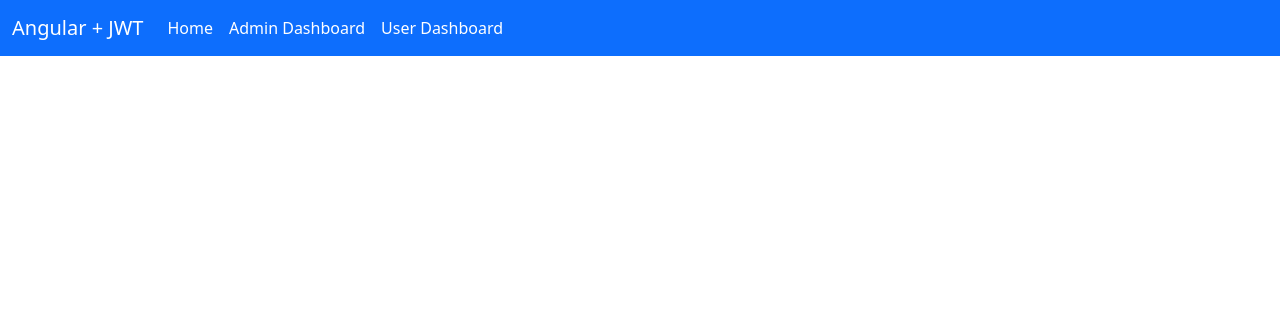
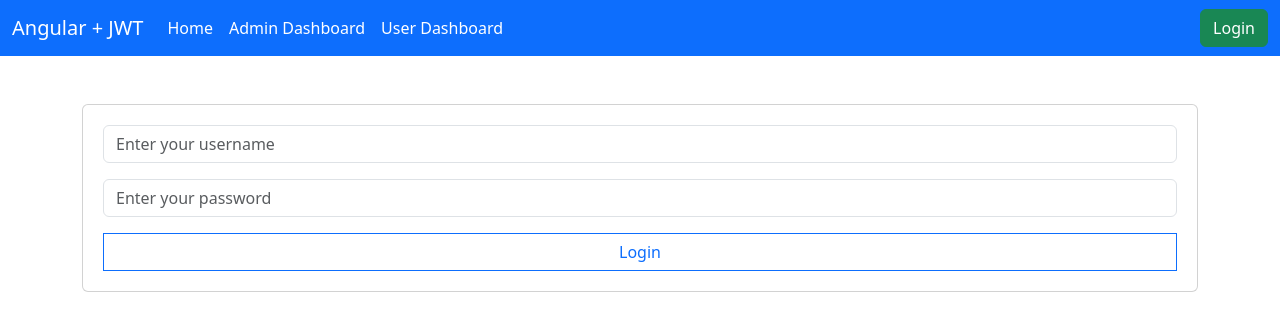
Before and after one commit to Nishanth8810/UI_springboot_JWT, an Angular app: page /login in a window 1280 px wide. Shown: the top 330 px of the page. Built offline with nearby package versions, Linux system fonts and the light colour scheme.

Commit message:
added login feature

```diff
--- /dev/null
+++ b/src/app/_services/user-auth.service.ts
@@ -0,0 +1,37 @@
+import { Injectable } from '@angular/core';
+
+@Injectable({
+  providedIn: 'root'
+})
+export class UserAuthService {
+
+  constructor() { }
+
+
+  public setRoles(roles:[]){
+    localStorage.setItem('roles',JSON.stringify(roles));
+  }
+
+  public getRoles():[]{
+    const storedRoles = localStorage.getItem('roles');
+    return storedRoles ? JSON.parse(storedRoles) : [];
+  }
+
+  public setToken(JwtToken:string){
+    localStorage.setItem('jwtToken',JwtToken);
+  }
+
+  public getToken():string{
+    let token= localStorage.getItem('jwtToken');
+    return token || '';
+  }
+
+  public clear() {
+    localStorage.clear();
+  }
+
+  public isLoggedIn() {
+    return this.getRoles() && this.getToken();
+  }
+
+}
--- /dev/null
+++ b/src/app/_services/user.service.ts
@@ -0,0 +1,19 @@
+import { HttpClient, HttpHeaders } from '@angular/common/http';
+import { Injectable } from '@angular/core';
+import { NgForm } from '@angular/forms';
+
+@Injectable({
+  providedIn: 'root'
+})
+export class UserService {
+  PATH_OF_API='http://localhost:8080';
+  requestHeader = new HttpHeaders({ 'No-Auth': 'True' });
+
+  constructor(private httpClient:HttpClient) { }
+
+  public login(loginData:NgForm){
+    return this.httpClient.post(this.PATH_OF_API + '/authenticate', loginData, {
+      headers: this.requestHeader,
+    });
+  }
+}
--- a/src/app/app.component.html
+++ b/src/app/app.component.html
@@ -1 +1,2 @@
 <app-header></app-header>
+<router-outlet></router-outlet>
--- a/src/app/header/header.component.html
+++ b/src/app/header/header.component.html
@@ -21,8 +21,8 @@
         </li>
 
       </ul>
-      <!-- <button *ngIf="! isLoggedIn()" type="button" class="btn btn-success" routerLink="/login">Login</button>
-      <button *ngIf="isLoggedIn()" type="button" class="btn btn-danger" (click)="logout()" >Logout</button> -->
+      <button *ngIf="! isLogged()" type="button" class="btn btn-success" routerLink="/login">Login</button>
+      <button  *ngIf="isLogged()" type="button" class="btn btn-danger"  (click)="logout()"   >Logout</button>
     </div>
   </div>
 </nav>
--- a/src/app/header/header.component.ts
+++ b/src/app/header/header.component.ts
@@ -1,4 +1,6 @@
 import { Component } from '@angular/core';
+import { UserAuthService } from '../_services/user-auth.service';
+import {  Router } from '@angular/router';
 
 @Component({
   selector: 'app-header',
@@ -7,4 +9,14 @@ import { Component } from '@angular/core';
 })
 export class HeaderComponent {
 
+  constructor(private authService:UserAuthService,private router:Router){}
+
+  isLogged(){
+   return this.authService.isLoggedIn();
+  }
+  public logout() {
+    this.authService.clear();
+    this.router.navigate(['/home']);
+  }
+
 }
--- a/src/app/home/home.component.html
+++ b/src/app/home/home.component.html
@@ -1 +1,5 @@
-<p>home works!</p>
+<div class="container mt-5">
+  <div class="card text-center" style="padding: 20px;">
+   <h1>This is Home Page</h1>
+  </div>
+</div>
--- a/src/app/login/login.component.html
+++ b/src/app/login/login.component.html
@@ -1 +1,25 @@
-<p>login works!</p>
+<div class="container mt-5">
+  <div class="card" style="padding: 20px;">
+      <form #loginForm="ngForm" (ngSubmit)="login(loginForm)">
+          <input type="text"
+          ngModel
+          name="userName"
+          id="userName"
+          placeholder="Enter your username"
+          class="form-control mb-3"
+          >
+
+          <input type="password"
+          ngModel
+          name="userPassword"
+          id="userPassword"
+          placeholder="Enter your password"
+          class="form-control mb-3"
+          >
+
+          <input type="submit"
+          value="Login"
+          class="btn btn-outline-primary form-control rounded-0">
+      </form>
+  </div>
+</div>
--- a/src/app/login/login.component.ts
+++ b/src/app/login/login.component.ts
@@ -1,10 +1,37 @@
 import { Component } from '@angular/core';
+import { NgForm } from '@angular/forms';
+import { UserService } from '../_services/user.service';
+import { error, log } from 'console';
+import e, { Router } from '@angular/router';
+import { UserAuthService } from '../_services/user-auth.service';
 
 @Component({
   selector: 'app-login',
   templateUrl: './login.component.html',
   styleUrl: './login.component.css'
 })
-export class LoginComponent {
+export class LoginComponent  {
+
+  constructor(private userService:UserService,
+    private authService:UserAuthService,
+    private router:Router){}
+
+  login(loginFrom:NgForm){
+    this.userService.login(loginFrom.value).subscribe(
+      (response:any)=>{
+       this.authService.setRoles(response.user.role);
+       this.authService.setToken(response.user.jwtToken);
+       const role = response.user.role[0].roleName;
+        if (role === 'Admin') {
+          this.router.navigate(['/admin']);
+        } else {
+          this.router.navigate(['/user']);
+        }
+      },
+      (error)=>{
+        console.log(error);
+      }
+    )
+  }
 
 }
```
Also changed, not shown: 2 other files (tests, documents, lock files or other folders).
